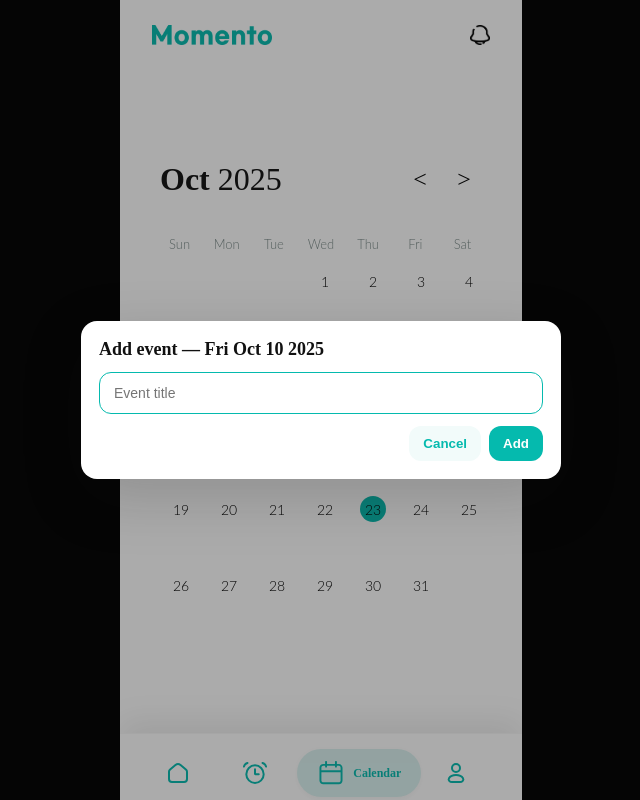
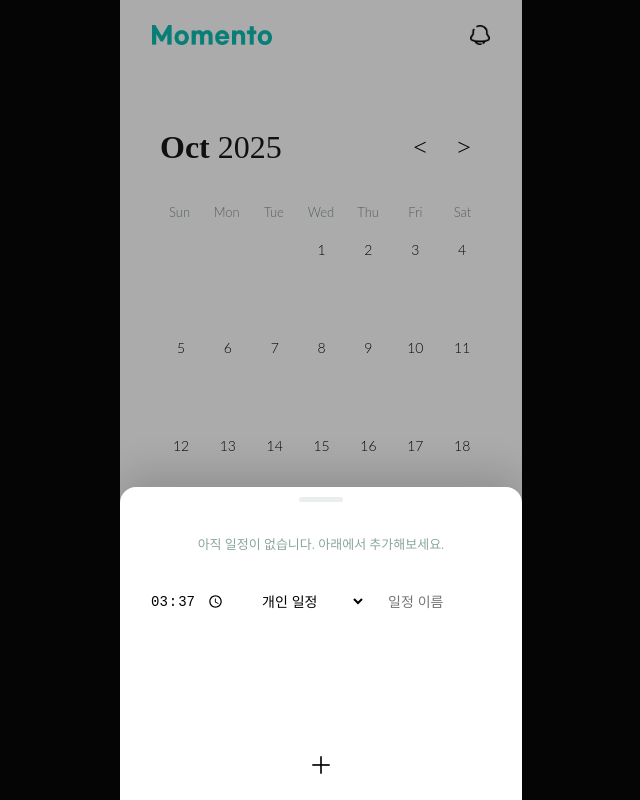
Before and after one commit to MAS-MIRIM/Momento_Frontend, a React (Vite) app: page /calendar in a window 1280 px wide. Both pictures are taken after a click on the button "10". Shown: the whole page, without its empty margins (319-959 px from the left). Built offline with nearby package versions, Linux system fonts and the light colour scheme.

Commit message:
[Feat] :: 캘린더 페이지 디자인

```diff
--- a/index.html
+++ b/index.html
@@ -1,5 +1,5 @@
 <!DOCTYPE html>
-<html lang="en">
+<html lang="ko">
   <head>
     <meta charset="UTF-8" />
     <link rel="icon" type="image/svg+xml" href="/vite.svg" />
--- a/src/pages/CalendarPage.jsx
+++ b/src/pages/CalendarPage.jsx
@@ -1,8 +1,17 @@
 import React, { useEffect, useMemo, useState } from "react";
-import styled from "styled-components";
+import styled, { keyframes } from "styled-components";
 import Header from "../components/Header";
 import TabNavigation from "../components/TabNavigation";
 
+/* === 카테고리 & 색상 고정 매핑 === */
+const CATEGORY_COLORS = {
+  school: "#5FEC52", // 학교 공식 일정 (초록)
+  personal: "#FFD9D9", // 개인 일정 (핑크)
+  assignment: "#D2F0FF", // 과제 (파랑)
+};
+const CATEGORY_KEYS = Object.keys(CATEGORY_COLORS);
+
+/* === 레이아웃 === */
 const Container = styled.div`
   width: 100%;
   height: 100%;
@@ -28,7 +37,6 @@ const MonthNav = styled.div`
   display: flex;
   align-items: center;
   gap: 8px;
-  margin-top: 10%;
   width: 100%;
 `;
 
@@ -94,17 +102,16 @@ const Cell = styled.button`
   background: #ffffff;
   border: none;
   border-radius: 12px;
-  min-height: 70px;
+  height: 92px;
   padding: 8px;
+  min-width: 0;
   text-align: left;
   display: flex;
   flex-direction: column;
-  gap: 6px;
+  gap: 4px;
   cursor: pointer;
-  transition: border-color 0.15s ease, box-shadow 0.15s ease,
-    transform 0.05s ease;
+  transition: box-shadow 0.15s ease, transform 0.05s ease;
   &:hover {
-    border-color: #cfe7e4;
     box-shadow: 0 2px 10px rgba(5, 186, 174, 0.06);
   }
   &:active {
@@ -135,105 +142,194 @@ const DateNum = styled.span`
   height: 26px;
   border-radius: 50%;
   background: ${(p) => (p.$isToday ? "#05BAAE" : "transparent")};
-  color: "#000000";
+  color: #000000;
   transition: background 0.2s ease;
 `;
 
 const Events = styled.div`
   display: flex;
   flex-direction: column;
-  gap: 4px;
+  gap: 3px;
   overflow: hidden;
 `;
 
-const EventChip = styled.span`
-  display: inline-flex;
-  align-items: center;
-  gap: 6px;
-  font-size: 12px;
-  background: #daf2f0;
-  color: #008f86;
-  border-radius: 9999px;
-  padding: 4px 8px;
-  width: fit-content;
+/* 셀 하이라이트: 패딩 없음/가로 100%/제목만(시간 숨김) */
+const EventBlock = styled.div`
+  width: 100%;
+  height: 14px;
+  background: ${(p) => p.$color || "#daf2f0"};
+  border-radius: 4px;
+  padding: 0;
+  font-size: 10px;
+  line-height: 14px;
+  color: #0b3b38;
+  white-space: nowrap;
+  overflow: hidden;
+  text-overflow: ellipsis;
 `;
 
-const DeleteX = styled.button`
-  border: none;
-  background: transparent;
-  color: #008f86;
-  font-size: 12px;
-  cursor: pointer;
-  padding: 0;
-  line-height: 1;
-`;
-
-const ModalBackdrop = styled.div`
+/* === 바텀시트 === */
+const SheetBackdrop = styled.div`
   position: fixed;
   inset: 0;
   background: rgba(17, 17, 17, 0.35);
-  display: flex;
-  align-items: center;
-  justify-content: center;
   z-index: 2000;
 `;
 
-const ModalCard = styled.div`
-  width: min(480px, calc(100% - 40px));
+const slideUp = keyframes`
+  from { transform: translateY(100%); }
+  to   { transform: translateY(0%); }
+`;
+
+const Sheet = styled.div`
+  width: 100%;
+  max-height: 80%;
+  overflow: auto;
+  position: absolute;
+  bottom: 0;
+  z-index: 2001;
   background: #ffffff;
-  border-radius: 16px;
-  box-shadow: 0 18px 60px rgba(17, 17, 17, 0.18);
-  padding: 18px;
+  border-radius: 16px 16px 0 0;
+  box-shadow: 0 -12px 40px rgba(17, 17, 17, 0.18);
   display: flex;
   flex-direction: column;
-  gap: 12px;
+  animation: ${slideUp} 220ms ease-out;
+  padding-bottom: max(16px, env(safe-area-inset-bottom));
 `;
 
-const ModalTitle = styled.h3`
-  margin: 0;
-  font-size: 18px;
-  color: #111;
+const SheetHandle = styled.div`
+  align-self: center;
+  width: 44px;
+  height: 5px;
+  border-radius: 9999px;
+  background: #e9efee;
+  margin: 10px 0 24px;
 `;
 
-const ModalRow = styled.div`
-  display: flex;
-  gap: 8px;
+const SheetScroll = styled.div`
+  overflow: auto;
+  padding: 0 18px 80px;
 `;
 
-const Input = styled.input`
-  flex: 1;
-  border: 1px solid #e9efee;
+const EventsList = styled.div`
+  display: flex;
+  flex-direction: column;
+  gap: 10px;
+  margin: 8px 0 16px;
+`;
+
+const EmptyState = styled.div`
+  color: #8aa6a1;
+  font-size: 13px;
+  text-align: center;
+  margin-bottom: 12px;
+`;
+
+const EventRow = styled.div`
+  display: grid;
+  grid-template-columns: 10px 64px 1fr auto; /* 컬러 / 시간 / 제목 / 삭제 */
+  align-items: center;
+  gap: 10px;
+  padding: 10px 12px;
+  border: 1px solid #eef4f3;
+  border-radius: 12px;
+`;
+
+const ColorStrip = styled.span`
+  width: 6px;
+  height: 100%;
+  border-radius: 4px;
+  background: ${(p) => p.$color || "#05BAAE"};
+  justify-self: center;
+`;
+
+const EventTime = styled.span`
+  font-size: 13px;
+  color: #0b3b38;
+  font-family: "Lato";
+`;
+
+const EventName = styled.span`
+  font-size: 13px;
+  color: #0b3b38;
+  white-space: nowrap;
+  overflow: hidden;
+  text-overflow: ellipsis;
+`;
+
+const RemoveBtn = styled.button`
+  border: none;
+  background: transparent;
+  color: #9fb7b3;
+  font-weight: 900;
+  font-size: 16px;
+  cursor: pointer;
+  padding: 4px;
+  &:hover {
+    color: #e06161;
+  }
+`;
+
+/* 입력: 시간(24h) / 카테고리 / 제목 */
+const InputRow = styled.div`
+  display: grid;
+  grid-template-columns: 100px 120px 1fr;
+  gap: 8px;
+  margin-bottom: 10px;
+`;
+
+const TimeInput = styled.input`
+  border: none;
+  border-radius: 12px;
+  padding: 10px 12px;
+  font-size: 14px;
+  outline: none;
+`;
+
+const Select = styled.select`
+  border: none;
+  border-radius: 12px;
+  padding: 10px 12px;
+  font-size: 14px;
+  outline: none;
+  background: #fff;
+`;
+
+const TextInput = styled.input`
+  border: none;
   border-radius: 12px;
   padding: 12px 14px;
   font-size: 14px;
   outline: none;
-  &:focus {
-    border-color: #05baae;
+`;
+
+const PlusRow = styled.div`
+  position: sticky;
+  bottom: 0;
+  background: linear-gradient(180deg, rgba(255, 255, 255, 0) 0%, #fff 30%);
+  padding: 22px 18px 8px;
+  display: flex;
+  justify-content: center;
+  margin-bottom: 8px;
+`;
+
+const PlusBtn = styled.button`
+  border: none;
+  border-radius: 9999px;
+  margin-bottom: 12px;
+  padding: 12px 28px;
+  font-weight: 300;
+  font-size: 24px;
+  background: transparent;
+  color: #000000;
+  cursor: pointer;
+  box-shadow: none;
+  &:active {
+    transform: translateY(1px);
   }
 `;
 
-const ModalActions = styled.div`
-  display: flex;
-  justify-content: flex-end;
-  gap: 8px;
-`;
-
-const Button = styled.button`
-  border: none;
-  border-radius: 12px;
-  padding: 10px 14px;
-  font-weight: 700;
-  cursor: pointer;
-  &.ghost {
-    background: #f2fbfa;
-    color: #05baae;
-  }
-  &.primary {
-    background: #05baae;
-    color: white;
-  }
-`;
-
+/* === utils === */
 function pad2(n) {
   return n.toString().padStart(2, "0");
 }
@@ -242,44 +338,106 @@ function ymd(date) {
     date.getDate()
   )}`;
 }
+function nowTime() {
+  const d = new Date();
+  return `${pad2(d.getHours())}:${pad2(d.getMinutes())}`;
+}
+function shortTitle(t) {
+  const s = (t || "").trim();
+  if (s.length <= 16) return s;
+  return s.slice(0, 16) + "…";
+}
 
+/* === category 정규화 === */
+function normalizeCategory(raw) {
+  if (!raw) return "personal";
+  const v = String(raw).toLowerCase().trim();
+
+  // 정확한 키면 그대로
+  if (CATEGORY_KEYS.includes(v)) return v;
+
+  // 색(hex)로 들어온 경우 매핑
+  const hex = v.toUpperCase();
+  if (hex === "#5FEC52") return "school";
+  if (hex === "#FFD9D9") return "personal";
+  if (hex === "#D2F0FF") return "assignment";
+
+  // 부분 포함(예: rgba or 저장 포맷 변형)
+  if (hex.includes("5FEC52")) return "school";
+  if (hex.includes("FFD9D9")) return "personal";
+  if (hex.includes("D2F0FF")) return "assignment";
+
+  // 나머지는 개인 일정으로
+  return "personal";
+}
+
+/* === 메인 컴포넌트 === */
 const CalendarPage = () => {
-  // 초기 월을 Oct 2025로 시작 (월: 0=Jan, 9=Oct)
   const [cursor, setCursor] = useState(new Date(2025, 9, 1));
+  // { [date]: [{ id, title, time, category }] }
+  const [events, setEvents] = useState({});
+  const [sheetOpen, setSheetOpen] = useState(false);
+  const [selectedDate, setSelectedDate] = useState(null);
 
-  // 일정: { [yyyy-mm-dd]: [{ id, title }] }
-  const [events, setEvents] = useState({});
-  const [modalOpen, setModalOpen] = useState(false);
-  const [selectedDate, setSelectedDate] = useState(null);
+  // 입력값
+  const [time, setTime] = useState(nowTime());
+  const [category, setCategory] = useState("personal");
   const [title, setTitle] = useState("");
 
-  // 로컬스토리지 동기화
+  // 스토리지 → 최신 스키마로 마이그레이션
   useEffect(() => {
     const raw = localStorage.getItem("calendar_events_v1");
-    if (raw) {
+    if (!raw) return;
     try {
-        setEvents(JSON.parse(raw));
+      const parsed = JSON.parse(raw);
+      const fixed = Object.fromEntries(
+        Object.entries(parsed).map(([k, list]) => [
+          k,
+          (list || []).map((e) => ({
+            id: e.id,
+            title: e.title ?? "",
+            time: e.time ?? "09:00",
+            // e.category가 있든, e.color만 있든, 이상한 문자열이든 모두 정규화
+            category: normalizeCategory(e.category || e.color || "personal"),
+          })),
+        ])
+      );
+      setEvents(fixed);
     } catch {
-        // 무시
-      }
+      console.error("Failed to parse calendar events from storage");
     }
   }, []);
+
   useEffect(() => {
     localStorage.setItem("calendar_events_v1", JSON.stringify(events));
   }, [events]);
 
-  // 월 표기 (예: Oct 2025)
+  // 시트 열릴 때 스크롤바 점프 방지
+  useEffect(() => {
+    const body = document.body;
+    const root = document.documentElement;
+    if (sheetOpen) {
+      const prevOverflow = body.style.overflow;
+      const prevPaddingRight = body.style.paddingRight;
+      const scrollbarWidth = window.innerWidth - root.clientWidth;
+      body.style.overflow = "hidden";
+      if (scrollbarWidth > 0) body.style.paddingRight = `${scrollbarWidth}px`;
+      return () => {
+        body.style.overflow = prevOverflow;
+        body.style.paddingRight = prevPaddingRight;
+      };
+    }
+  }, [sheetOpen]);
+
   const monthLabel = useMemo(() => {
     return cursor.toLocaleString("en-US", { month: "short", year: "numeric" });
   }, [cursor]);
 
-  // 달력 그리드 날짜들 계산 (6주 고정)
   const days = useMemo(() => {
     const first = new Date(cursor.getFullYear(), cursor.getMonth(), 1);
-    const startDay = first.getDay(); // 0=Sun
+    const startDay = first.getDay();
     const start = new Date(first);
-    start.setDate(first.getDate() - startDay); // 그 주 일요일로 이동
-
+    start.setDate(first.getDate() - startDay);
     const items = [];
     for (let i = 0; i < 42; i++) {
       const d = new Date(start);
@@ -289,29 +447,37 @@ const CalendarPage = () => {
     return items;
   }, [cursor]);
 
-  // 오늘
   const todayStr = ymd(new Date());
 
-  // 모달 열기
-  const openAdd = (dateObj) => {
+  const openSheet = (dateObj) => {
     setSelectedDate(dateObj);
+    setTime(nowTime());
+    setCategory("personal");
     setTitle("");
-    setModalOpen(true);
+    setSheetOpen(true);
   };
 
-  // 일정 추가
   const addEvent = () => {
     if (!title.trim() || !selectedDate) return;
     const key = ymd(selectedDate);
+    const safeCategory = normalizeCategory(category);
     setEvents((prev) => {
       const list = prev[key] ? [...prev[key]] : [];
-      list.push({ id: Date.now(), title: title.trim() });
+      list.push({
+        id: Date.now(),
+        title: title.trim(),
+        time,
+        category: safeCategory,
+      });
+      list.sort((a, b) => (a.time > b.time ? 1 : a.time < b.time ? -1 : 0));
       return { ...prev, [key]: list };
     });
-    setModalOpen(false);
+    setTime(nowTime());
+    setCategory("personal");
+    setTitle("");
+    setSheetOpen(false);
   };
 
-  // 일정 삭제
   const removeEvent = (key, id) => {
     setEvents((prev) => {
       const list = (prev[key] || []).filter((e) => e.id !== id);
@@ -379,7 +545,7 @@ const CalendarPage = () => {
                 key={dayKey}
                 $isOtherMonth={isOtherMonth}
                 $isToday={isToday}
-                onClick={() => openAdd(d)}
+                onClick={() => openSheet(d)}
               >
                 <DateDot>
                   <DateNum $isToday={isToday}>{d.getDate()}</DateNum>
@@ -387,14 +553,24 @@ const CalendarPage = () => {
 
                 {!!dayEvents.length && (
                   <Events onClick={(e) => e.stopPropagation()}>
-                    {dayEvents.map((ev) => (
-                      <EventChip key={ev.id} title="클릭하면 삭제">
-                        {ev.title}
-                        <DeleteX onClick={() => removeEvent(dayKey, ev.id)}>
-                          ✕
-                        </DeleteX>
-                      </EventChip>
-                    ))}
+                    {dayEvents.slice(0, 2).map((ev) => {
+                      const cat = normalizeCategory(ev.category);
+                      const color = CATEGORY_COLORS[cat] || "#daf2f0";
+                      return (
+                        <EventBlock
+                          key={ev.id}
+                          $color={color}
+                          title={`${ev.time} · ${ev.title}`}
+                        >
+                          {shortTitle(ev.title)}
+                        </EventBlock>
+                      );
+                    })}
+                    {dayEvents.length > 2 && (
+                      <span style={{ fontSize: 10, color: "#7a8a88" }}>
+                        + {dayEvents.length - 2} more
+                      </span>
+                    )}
                   </Events>
                 )}
               </Cell>
@@ -403,34 +579,86 @@ const CalendarPage = () => {
         </Grid>
       </CalendarWrap>
 
-      {modalOpen && (
-        <ModalBackdrop onClick={() => setModalOpen(false)}>
-          <ModalCard onClick={(e) => e.stopPropagation()}>
-            <ModalTitle>
-              Add event — {selectedDate && selectedDate.toDateString()}
-            </ModalTitle>
-            <ModalRow>
-              <Input
-                autoFocus
-                placeholder="Event title"
+      {sheetOpen && (
+        <>
+          <SheetBackdrop onClick={() => setSheetOpen(false)} />
+          <Sheet
+            role="dialog"
+            aria-modal="true"
+            onClick={(e) => e.stopPropagation()}
+          >
+            <SheetHandle />
+            <SheetScroll>
+              <EventsList>
+                {(() => {
+                  const key = selectedDate ? ymd(selectedDate) : "";
+                  const list = events[key] || [];
+                  if (list.length === 0) {
+                    return (
+                      <EmptyState>
+                        아직 일정이 없습니다. 아래에서 추가해보세요.
+                      </EmptyState>
+                    );
+                  }
+                  return list.map((ev) => {
+                    const cat = normalizeCategory(ev.category);
+                    const color = CATEGORY_COLORS[cat] || "#daf2f0";
+                    return (
+                      <EventRow key={ev.id}>
+                        <ColorStrip $color={color} />
+                        <EventTime>{ev.time}</EventTime>
+                        <EventName>{ev.title}</EventName>
+                        <RemoveBtn
+                          onClick={() => removeEvent(key, ev.id)}
+                          aria-label="삭제"
+                          title="삭제"
+                        >
+                          ×
+                        </RemoveBtn>
+                      </EventRow>
+                    );
+                  });
+                })()}
+              </EventsList>
+
+              {/* 입력: 시간(24h) / 카테고리 / 제목 */}
+              <InputRow>
+                <TimeInput
+                  type="time"
+                  lang="ko-KR"
+                  step="60"
+                  min="00:00"
+                  max="23:59"
+                  value={time}
+                  onChange={(e) => setTime(e.target.value)}
+                />
+                <Select
+                  value={category}
+                  onChange={(e) => setCategory(e.target.value)}
+                >
+                  <option value="school">학교 공식 일정</option>
+                  <option value="personal">개인 일정</option>
+                  <option value="assignment">과제</option>
+                </Select>
+                <TextInput
+                  placeholder="일정 이름"
                   value={title}
                   onChange={(e) => setTitle(e.target.value)}
                   onKeyDown={(e) => {
+                    if (e.nativeEvent.isComposing) return;
                     if (e.key === "Enter") addEvent();
                   }}
                 />
-            </ModalRow>
-            <ModalActions>
-              <Button className="ghost" onClick={() => setModalOpen(false)}>
-                Cancel
-              </Button>
-              <Button className="primary" onClick={addEvent}>
-                Add
-              </Button>
-            </ModalActions>
-          </ModalCard>
-        </ModalBackdrop>
+              </InputRow>
+            </SheetScroll>
+
+            <PlusRow>
+              <PlusBtn onClick={addEvent}>＋</PlusBtn>
+            </PlusRow>
+          </Sheet>
+        </>
       )}
+
       <TabNavigation />
     </Container>
   );
```
Lines whose indentation alone changed are shown as unchanged.
